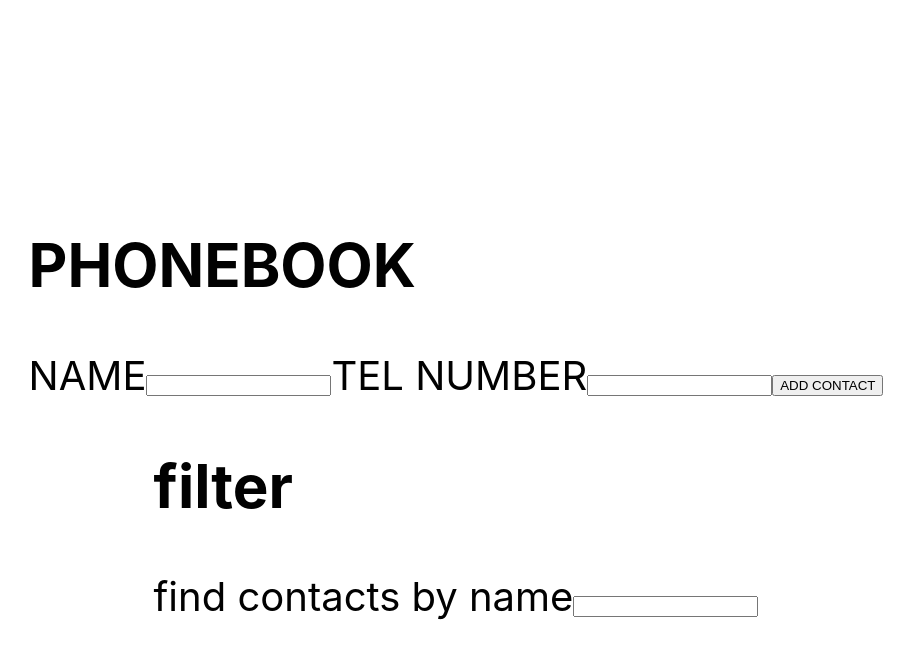
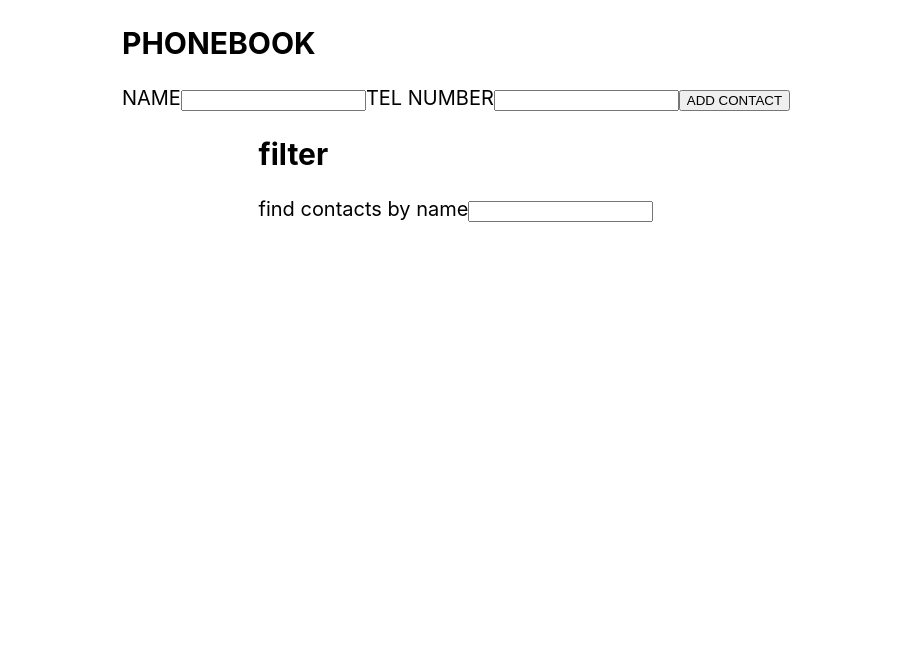
Before and after one commit to Ionytch/goit-react-hw-02-phonebook, a React (Create React App) app: page / in a window 1280 px wide. Shown: the top 658 px of the page, without its empty margins (184-1098 px from the left). Built offline with nearby package versions, Linux system fonts and the light colour scheme.

Commit message:
delet function fixed

```diff
--- a/src/components/App.jsx
+++ b/src/components/App.jsx
@@ -52,12 +52,11 @@ class App extends Component {
     return (
       <div
         style={{
-          height: '100vh',
           display: 'flex',
           flexDirection:'column',
           justifyContent: 'center',
           alignItems: 'center',
-          fontSize: 40,
+          fontSize: 20,
           color: '#010101'
         }}
       >
--- a/src/components/contacts/Contacts.js
+++ b/src/components/contacts/Contacts.js
@@ -1,6 +1,6 @@
 // import { Component } from "react";
 
- function Contacts ({names, onDeleteContacts}) {
+ function Contacts ({names, onDeleteContact}) {
            return (
             <ul>
                    {
@@ -8,7 +8,7 @@
                            <li key={name.id}>
                                <p>{name.name}:{name.number}</p>
 
-                <button onClick={()=>onDeleteContacts(name.id)}>DELETE</button>
+                <button onClick={()=>onDeleteContact(name.id)}>DELETE</button>
                 </li>))}
             </ul>
         )
```
